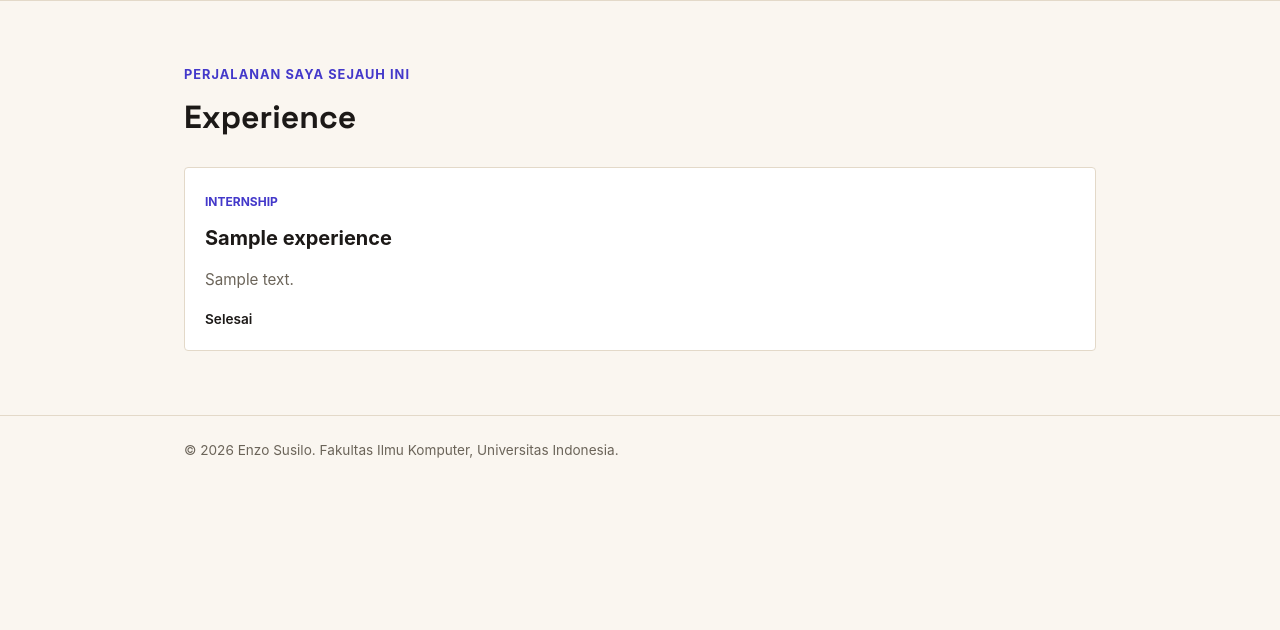
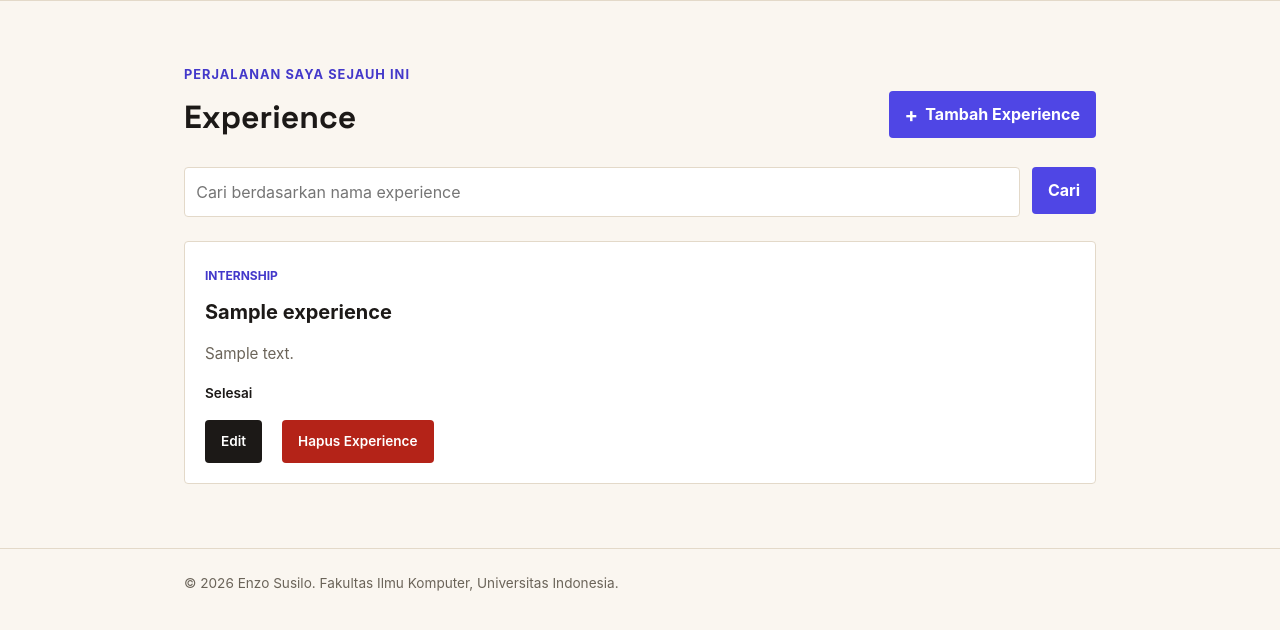
Before and after one commit to enzossl/myportofolio, a Django app: page /experience/ in a window 1280 px wide. Shown: the part 74-704 px from the top of the page. Run offline with Django 5.2, Linux system fonts and the light colour scheme; tables that the repository leaves empty hold one stand-in row (values such as "Sample post").

Commit message:
feat(experience): integrasi tombol CRUD dan fitur pencarian ke layout utama

```diff
--- a/templates/experience.html
+++ b/templates/experience.html
@@ -1,11 +1,35 @@
-{% extends 'base.html' %}
+{% extends "base.html" %}
+{% block meta %}
+    <title>Experience - {{ name }}</title>
+{% endblock meta %}
 {% block content %}
-
     <main>
         <section class="experience-section" id="experience">
             <div class="container">
                 <p class="section-kicker">Perjalanan saya sejauh ini</p>
+
+                <!-- Menggunakan layout header dari project -->
+                <div class="project-header">
                     <h1>Experience</h1>
+                    <a href="{% url 'main:create_experience' %}"
+                       class="button project-add-button">
+                        <span aria-hidden="true">+</span>
+                        Tambah Experience
+                    </a>
+                </div>
+
+                <!-- Menambahkan fitur Search Bar -->
+                <form method="get"
+                      action="{% url 'main:show_experience' %}"
+                      class="project-search">
+                    <input type="search"
+                           name="title"
+                           value="{{ title_query }}"
+                           placeholder="Cari berdasarkan nama experience"
+                           class="project-search__input"
+                           aria-label="Cari berdasarkan nama experience">
+                    <button type="submit" class="button">Cari</button>
+                </form>
 
                 <div class="experience-grid">
                     {% for experience in experience_list %}
@@ -23,11 +47,24 @@
                             {% else %}
                                 <p class="experience-status">Selesai</p>
                             {% endif %}
+
+                            <!-- Area Tombol Aksi menggunakan class dari project -->
+                            <div class="project-card-actions">
+                                <div class="project-actions">
+                                    <a href="{% url 'main:update_experience' experience.id %}" class="button button-secondary">
+                                        Edit
+                                    </a>
+                                    <!-- Memanggil modal delete -->
+                                    {% include "components/experience_delete_modal.html" %}
+                                </div>
+                            </div>
                         </article>
                     {% empty %}
-                    <p class="empty-state">
-                        Belum ada pengalaman yang ditambahkan.
-                    </p>
+                        {% if title_query %}
+                            <p class="empty-state">Tidak ada experience dengan nama tersebut.</p>
+                        {% else %}
+                            <p class="empty-state">Belum ada experience yang ditambahkan.</p>
+                        {% endif %}
                     {% endfor %}
                 </div>
             </div>
```
Lines whose indentation alone changed are shown as unchanged.
